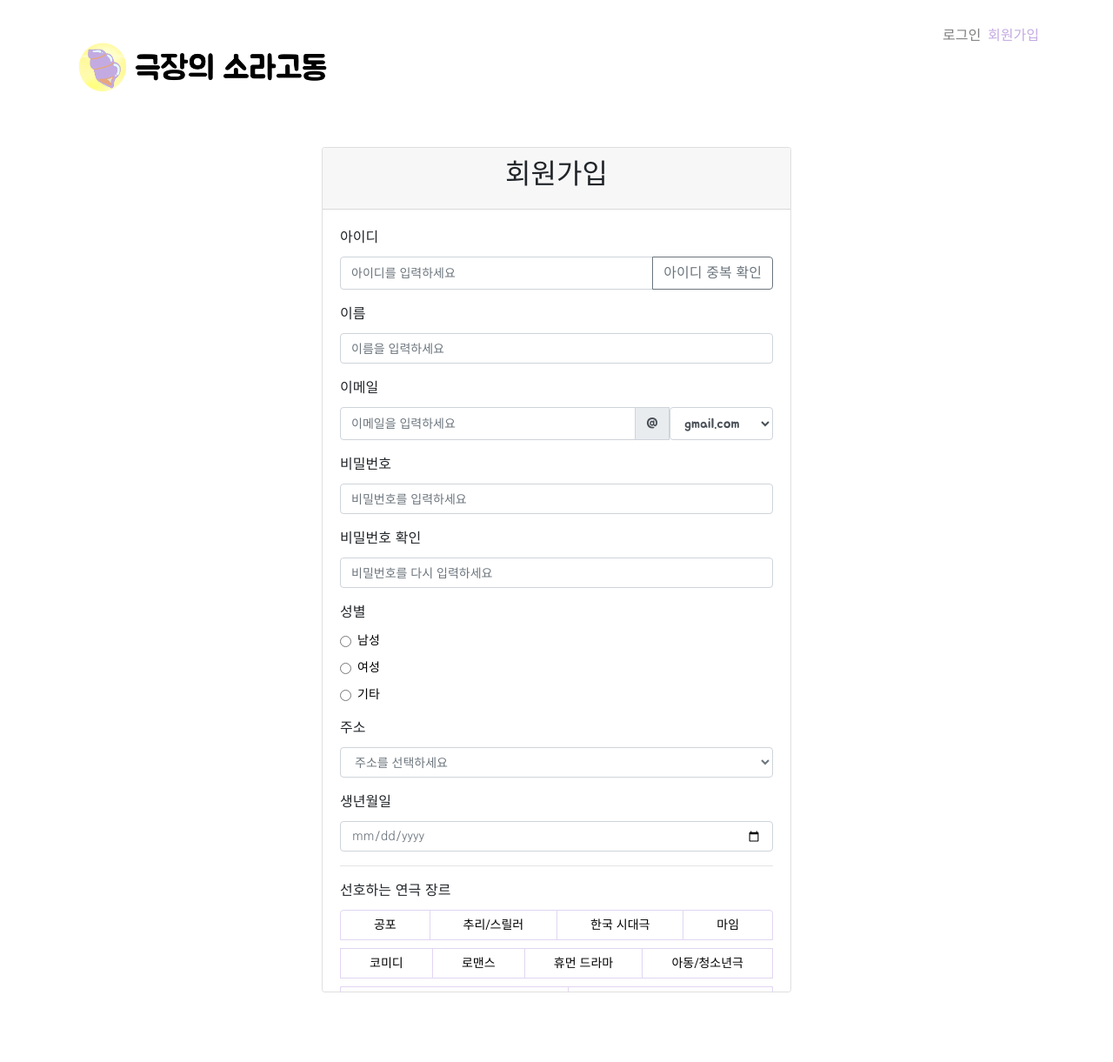
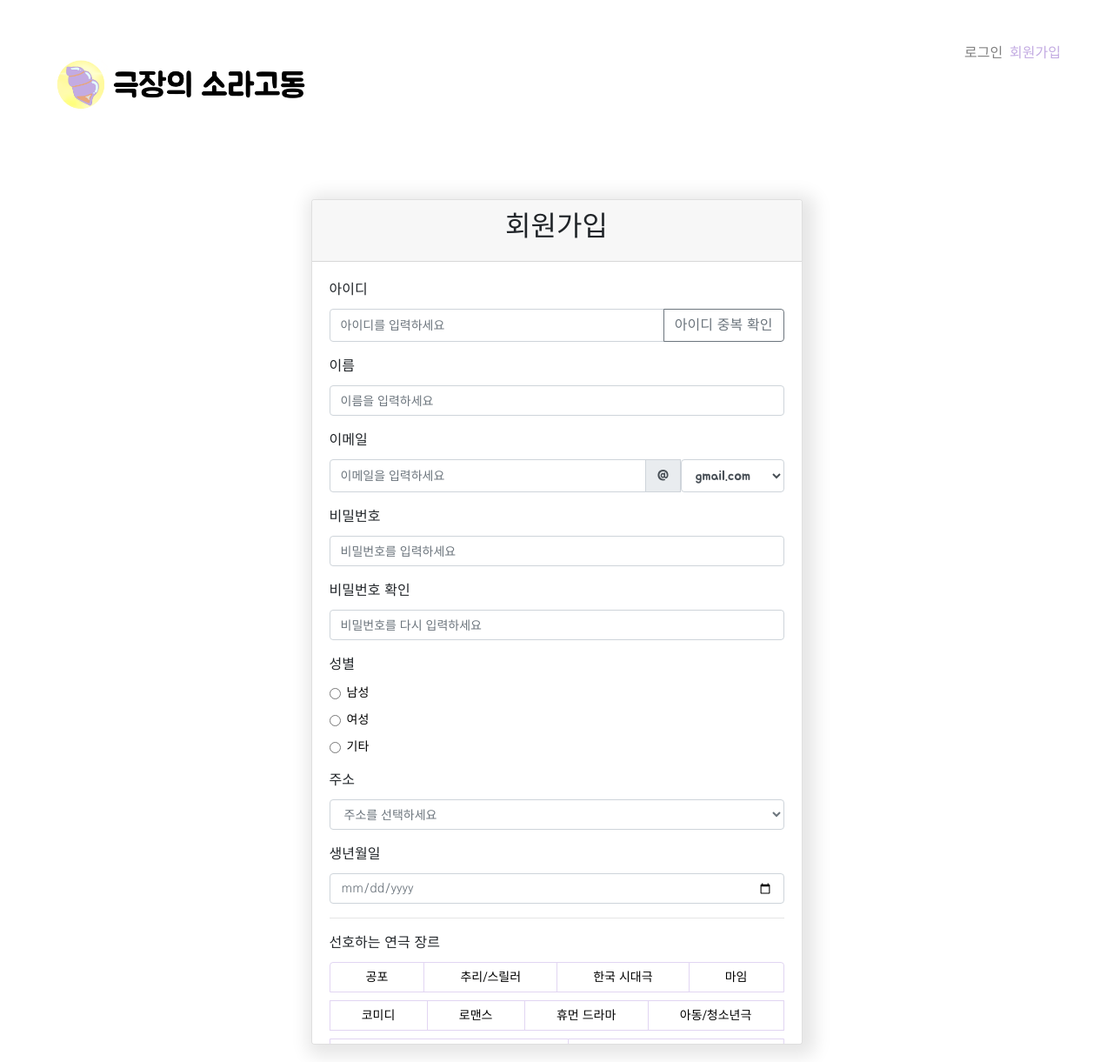
Before and after one commit to DaYeong-tasha/conch-of-theater, a Django app: page /accounts/register/ in a window 1280 px wide. Shown: the whole page at 87% size. Run offline with Django 5.2, Linux system fonts and the light colour scheme; some libraries are stand-ins or nearby versions; some web fonts are replaced.

Commit message:
nav max-width 수정 / 리뷰 수정 모달 문구 수정

```diff
--- a/accounts/views.py
+++ b/accounts/views.py
@@ -282,7 +282,7 @@ def reviews_edit(request, review_id):
         form = ReviewForm(request.POST, instance=review)
         if form.is_valid():
             form.save()  # 수정된 데이터 저장
-            messages.success(request, "수정되었습니다.")
+            messages.success(request, "리뷰가 수정되었습니다.")
             return redirect('profile_reviews_list')  # 수정 후 리뷰 리스트로 리다이렉트
     else:
         form = ReviewForm(instance=review)  # 기존 데이터로 폼 채우기
--- a/plays/views.py
+++ b/plays/views.py
@@ -381,7 +381,7 @@ def edit_review(request, play_id, review_id):
         form = ReviewForm(request.POST, instance=review)
         if form.is_valid():
             form.save()
-            messages.success(request, "수정되었습니다.")
+            messages.success(request, "리뷰가 수정되었습니다.")
             return redirect('plays:play_detail', pk=play_id)  # 수정 후 리디렉션할 뷰 이름
     else:
         form = ReviewForm(instance=review)
--- a/templates/accounts/profile_reviews_list.html
+++ b/templates/accounts/profile_reviews_list.html
@@ -293,4 +293,5 @@
         </div>
     </div>
 </div>
+{% include 'modal_base.html' %}
 {% endblock %}
--- a/templates/accounts/register.html
+++ b/templates/accounts/register.html
@@ -105,7 +105,7 @@
 <div class="container mt-5">
     <div class="row justify-content-center">
         <div class="col-md-6">
-            <div class="card" style="max-height: 80vh; overflow-y: auto;">
+            <div class="card" style="max-height: 80vh; overflow-y: auto;box-shadow: 5px 4px 20px 9px rgba(0, 0, 0, 0.1);">
                 <div class="card-header">
                     <h2 class="text-center">회원가입</h2>
                 </div>
--- a/templates/nav_base.html
+++ b/templates/nav_base.html
@@ -225,6 +225,12 @@
             margin-bottom: 40px;
         }
 
+        .container {
+        max-width: 1200px;
+        margin: 0 auto;
+        padding: 20px;
+        }
+
     </style>
 </head>
 <body>
```
Also changed, not shown: other parts of templates/accounts/register.html (+1 -0 lines).
